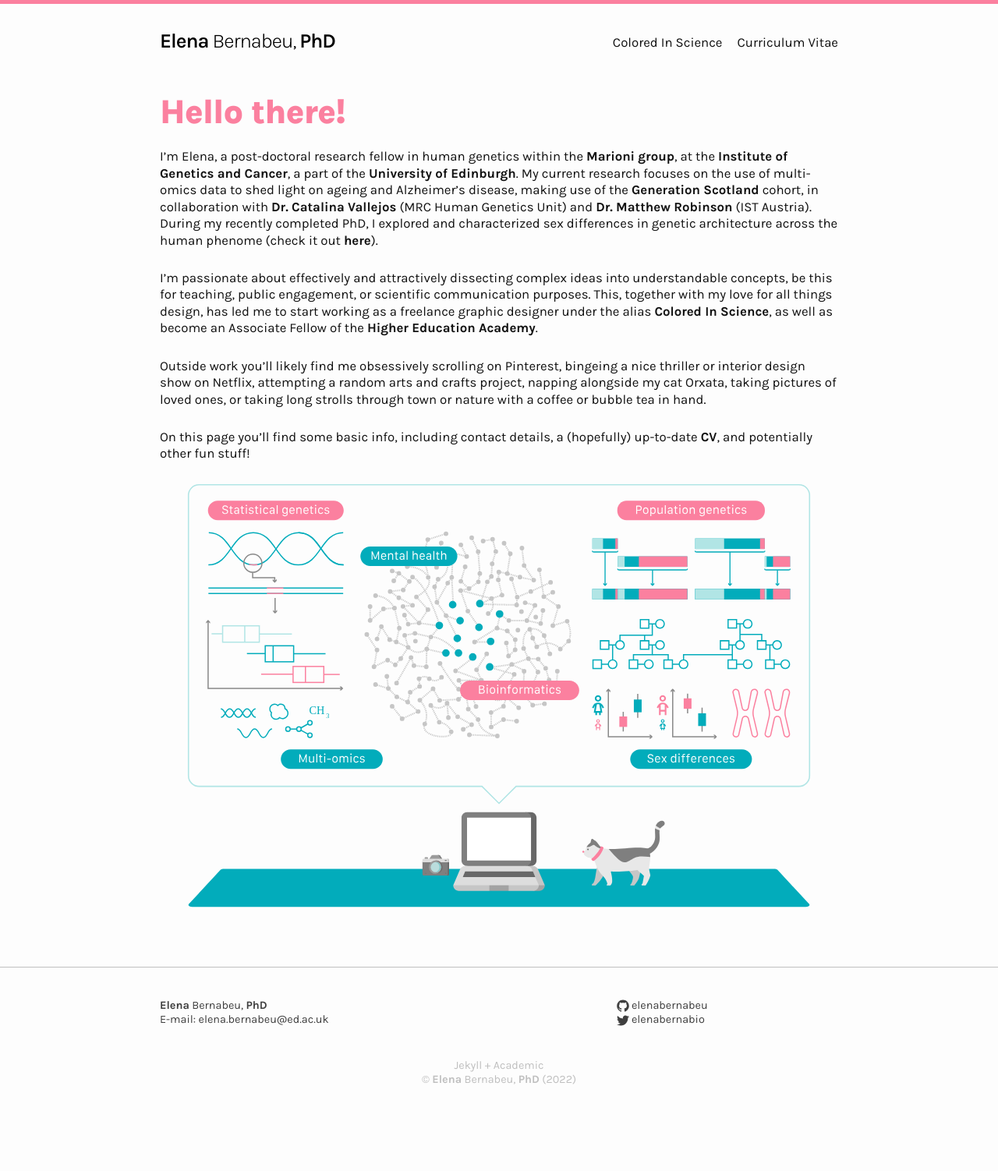
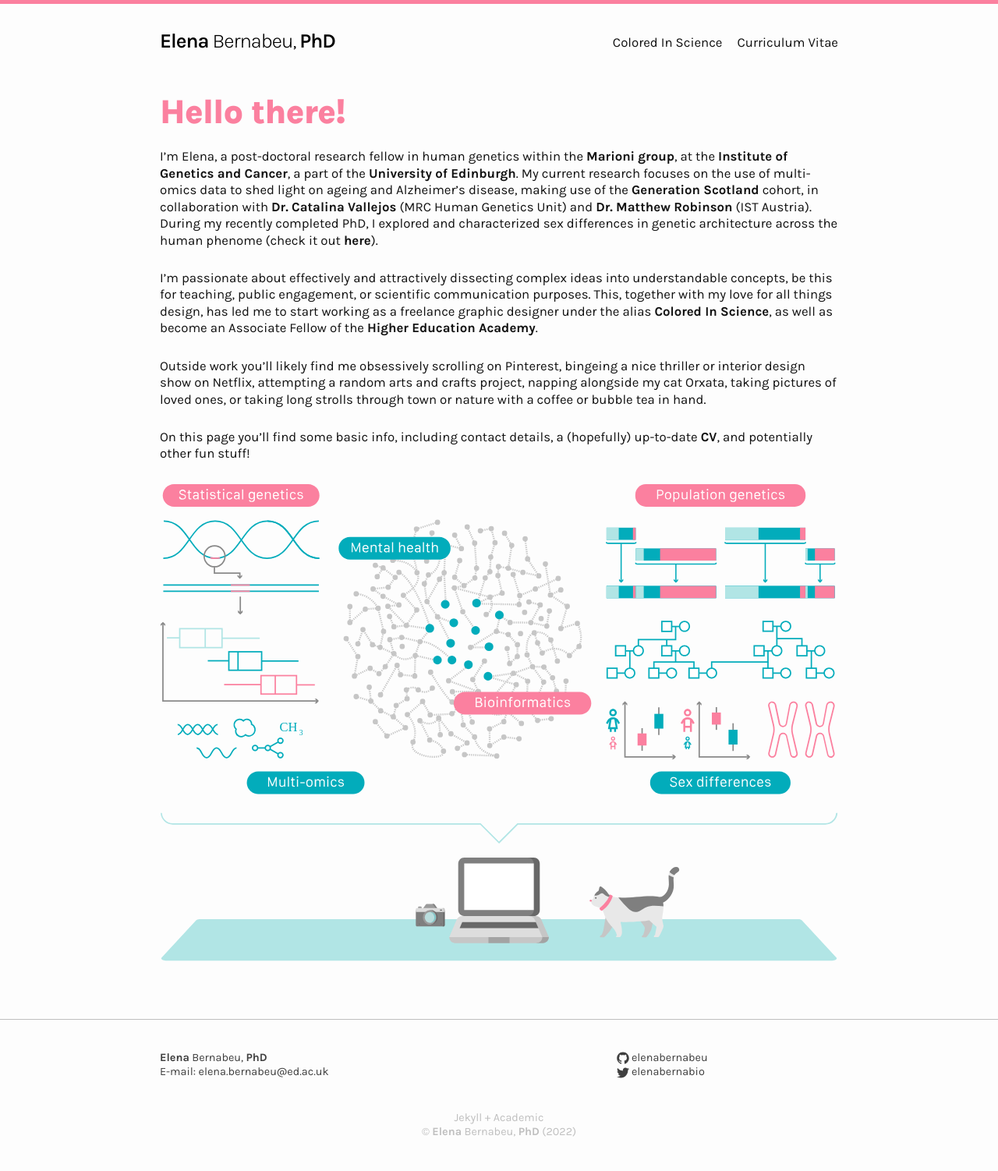
Before and after one commit to elenabernabeu/elenabernabeu.github.io, a Jekyll site: the page built from index.markdown, in a window 1280 px wide. Shown: the whole page at 78% size. Built offline with Jekyll 4.4.1, drawn with Linux system fonts in a browser that asks for light colours; before the commit the page ends 1434 px from its top, so only the background shows below that.

Commit message:
Updated figure

```diff
--- a/_config.yml
+++ b/_config.yml
@@ -20,20 +20,18 @@
 
 title: Elena Bernabeu
 title_html: <b>Elena</b> Bernabeu, <b>PhD</b>
-#pitch: Postdoctoral Research Fellow
 email: elena.bernabeu@ed.ac.uk
 description: >- # this means to ignore newlines until "baseurl:"
   E-mail: elena.bernabeu@ed.ac.uk
 url: "https://elenabernabeu.github.io/" # the base hostname & protocol for your site, e.g. http://example.com
 curriculum:
   url: https://github.com/elenabernabeu/elenabernabeu.github.io/raw/master/pdf_cv/cv.pdf
-  name: curriculum vitae pdf
+  name: curriculum vitae
 twitter_username: elenabernabio
 github_username:  elenabernabeu
 nav_ext_links:
   - name: Colored In Science
     url: https://www.behance.net/coloredinscience
-# Build settings
 theme: jekyll-theme-minimal
 plugins:
   - jekyll-feed
--- a/index.markdown
+++ b/index.markdown
@@ -16,4 +16,4 @@
 
 On this page you'll find some basic info, including contact details, a (hopefully) up-to-date **[CV](cv/)**, and potentially other fun stuff!
 
-<p style="text-align:center;"><img src="assets/img/science_banner_withperson.svg" alt="Sciency Banner" width="800" class = "center"/></p>
+<p style="text-align:center;"><img src="assets/img/science_banner_withperson_2.svg" alt="Sciency Banner" width="900" class = "center"/></p>
```
Also changed, not shown: assets/img/science_banner_withperson_2.svg (added), 1 other file.
